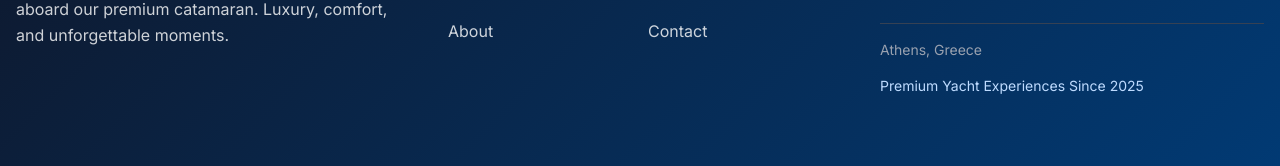
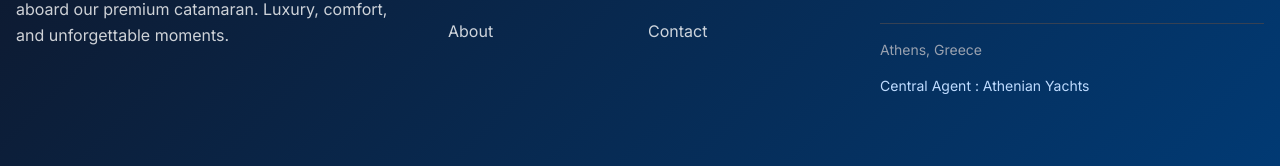
Before and after one commit to okamoun/ConceptSailing, a Next.js app: page /specifications in a window 1280 px wide. Shown: the part 3756-3922 px from the top of the page. Built offline with nearby package versions, Linux system fonts and the light colour scheme; no server answers.

Commit message:
athenian

```diff
--- a/app/components/Footer.tsx
+++ b/app/components/Footer.tsx
@@ -58,7 +58,7 @@
             </div>
             <div className="pt-4 border-t border-gray-700">
               <p className="text-sm text-gray-400">Athens, Greece</p>
-              <p className="text-sm text-blue-200 mt-1">Premium Yacht Experiences Since 2025</p>
+              <p className="text-sm text-blue-200 mt-1">Central Agent : Athenian Yachts</p>
             </div>
           </div>
         </div>
```
